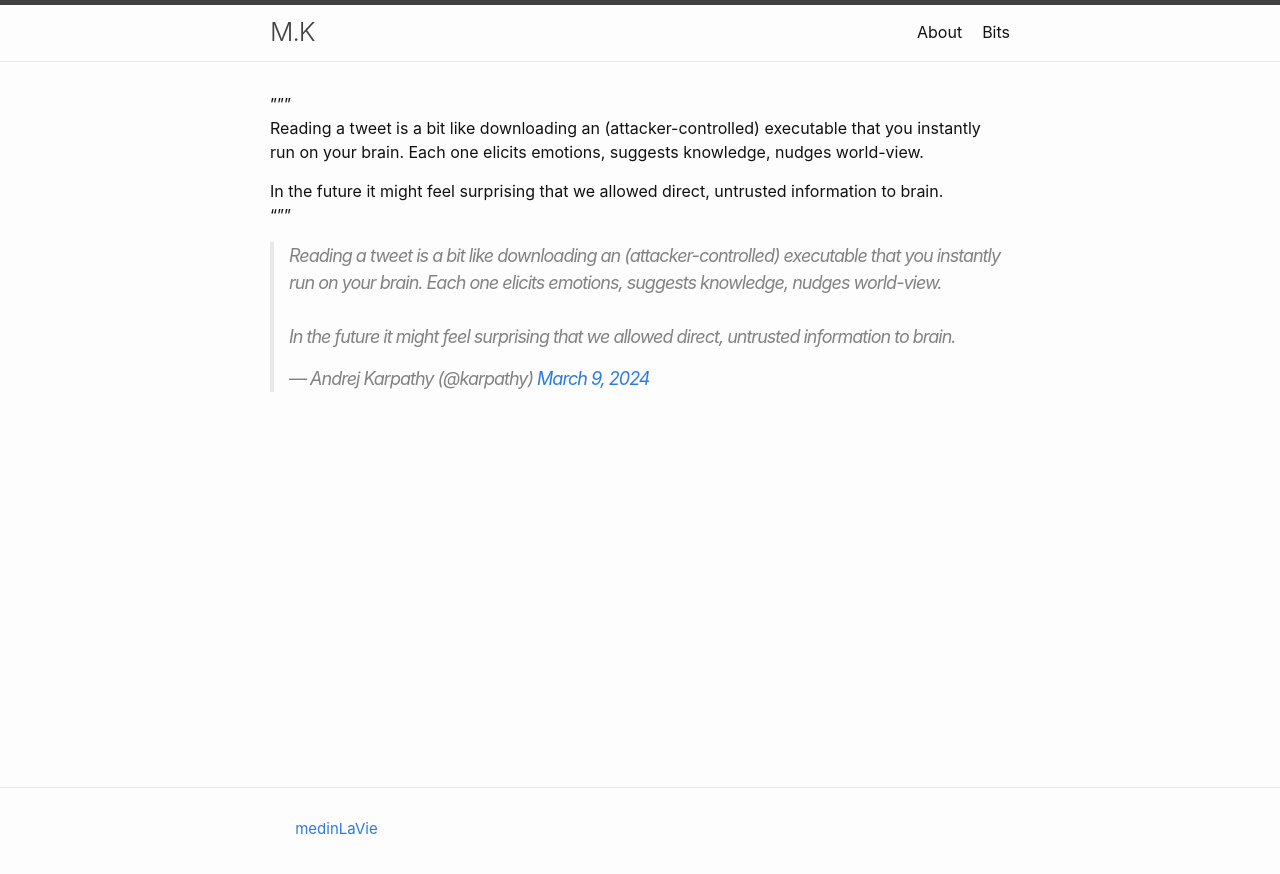
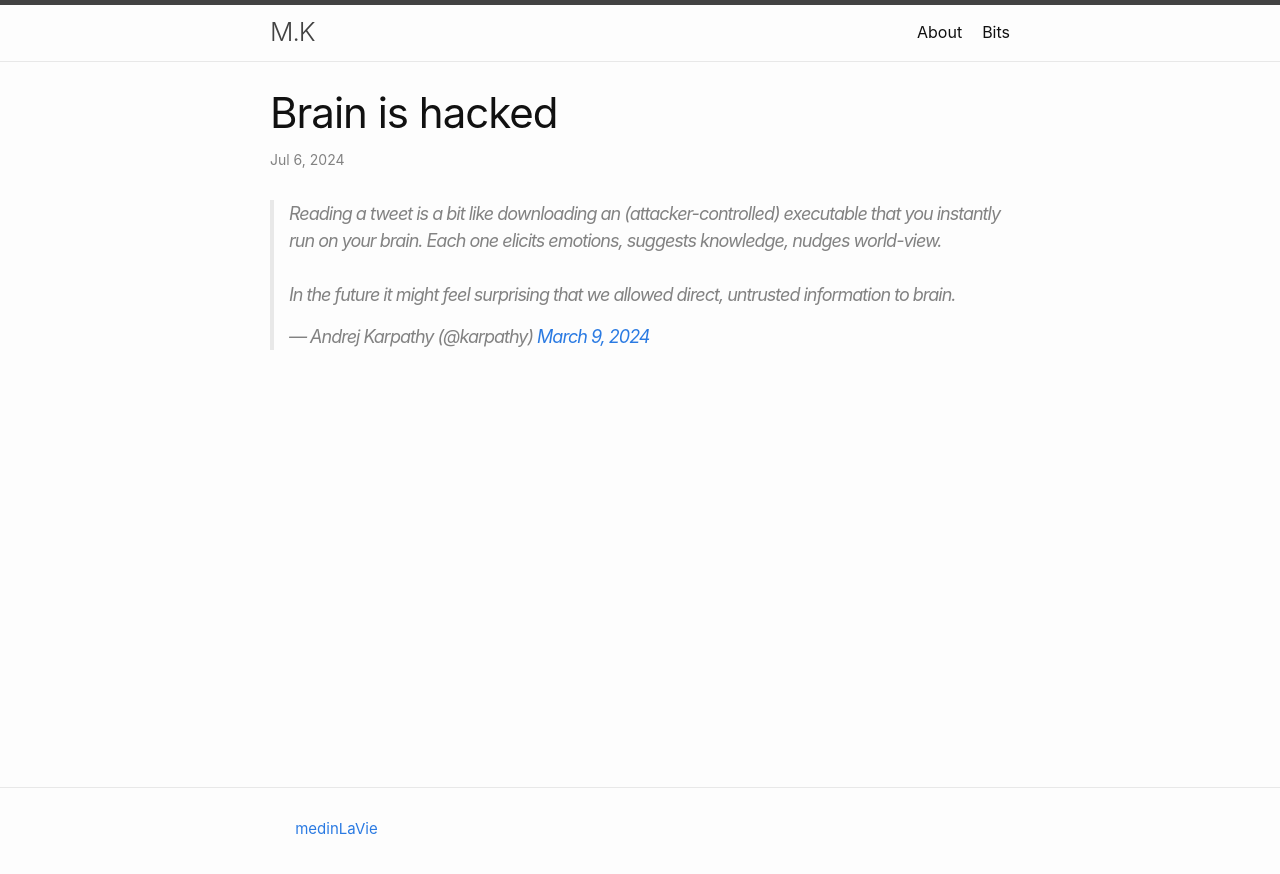
Before and after one commit to medinLaVie/medinLaVie.github.io, a Jekyll site: the page built from _posts/2024-07-06-brain-is-hacked.md, in a window 1280 px wide. Shown: the top 874 px of the page. Built offline with Jekyll 4.4.1, drawn with Linux system fonts in a browser that asks for light colours; our own code applies the rules of GitHub Pages for plain Markdown files; comment, search, counter and statistics services are not loaded.

Commit message:
Update 2024-07-06-brain-is-hacked.md

```diff
--- a/_posts/2024-07-06-brain-is-hacked.md
+++ b/_posts/2024-07-06-brain-is-hacked.md
@@ -1,10 +1,16 @@
+---
+title:  "Brain is hacked"
+date:   2024-07-06 11:09:00
+layout: page
+#
+# toc: true
+# categories:
+---
 
 
+<blockquote class="twitter-tweet">
+  <p lang="en" dir="ltr">
+    Reading a tweet is a bit like downloading an (attacker-controlled) executable that you instantly run on your brain. Each one elicits emotions, suggests knowledge, nudges world-view.<br><br>In the future it might feel surprising that we allowed direct, untrusted information to brain.
 
-"""
-Reading a tweet is a bit like downloading an (attacker-controlled) executable that you instantly run on your brain. Each one elicits emotions, suggests knowledge, nudges world-view.
-
-In the future it might feel surprising that we allowed direct, untrusted information to brain.
-"""
-
-<blockquote class="twitter-tweet"><p lang="en" dir="ltr">Reading a tweet is a bit like downloading an (attacker-controlled) executable that you instantly run on your brain. Each one elicits emotions, suggests knowledge, nudges world-view.<br><br>In the future it might feel surprising that we allowed direct, untrusted information to brain.</p>&mdash; Andrej Karpathy (@karpathy) <a href="https://twitter.com/karpathy/status/1766509149297189274?ref_src=twsrc%5Etfw">March 9, 2024</a></blockquote> <script async src="https://platform.twitter.com/widgets.js" charset="utf-8"></script>
+</p>&mdash; Andrej Karpathy (@karpathy) <a href="https://twitter.com/karpathy/status/1766509149297189274?ref_src=twsrc%5Etfw">March 9, 2024</a>
+</blockquote>
```
